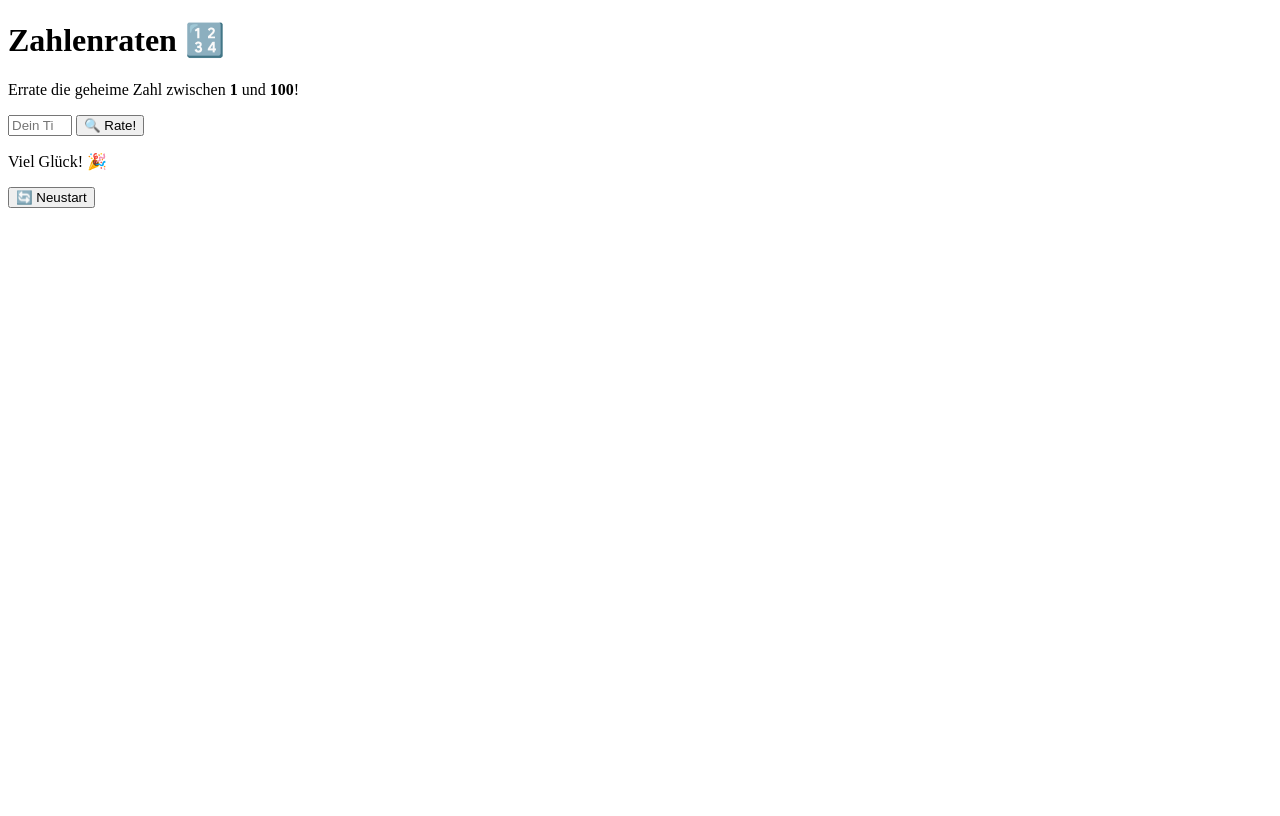
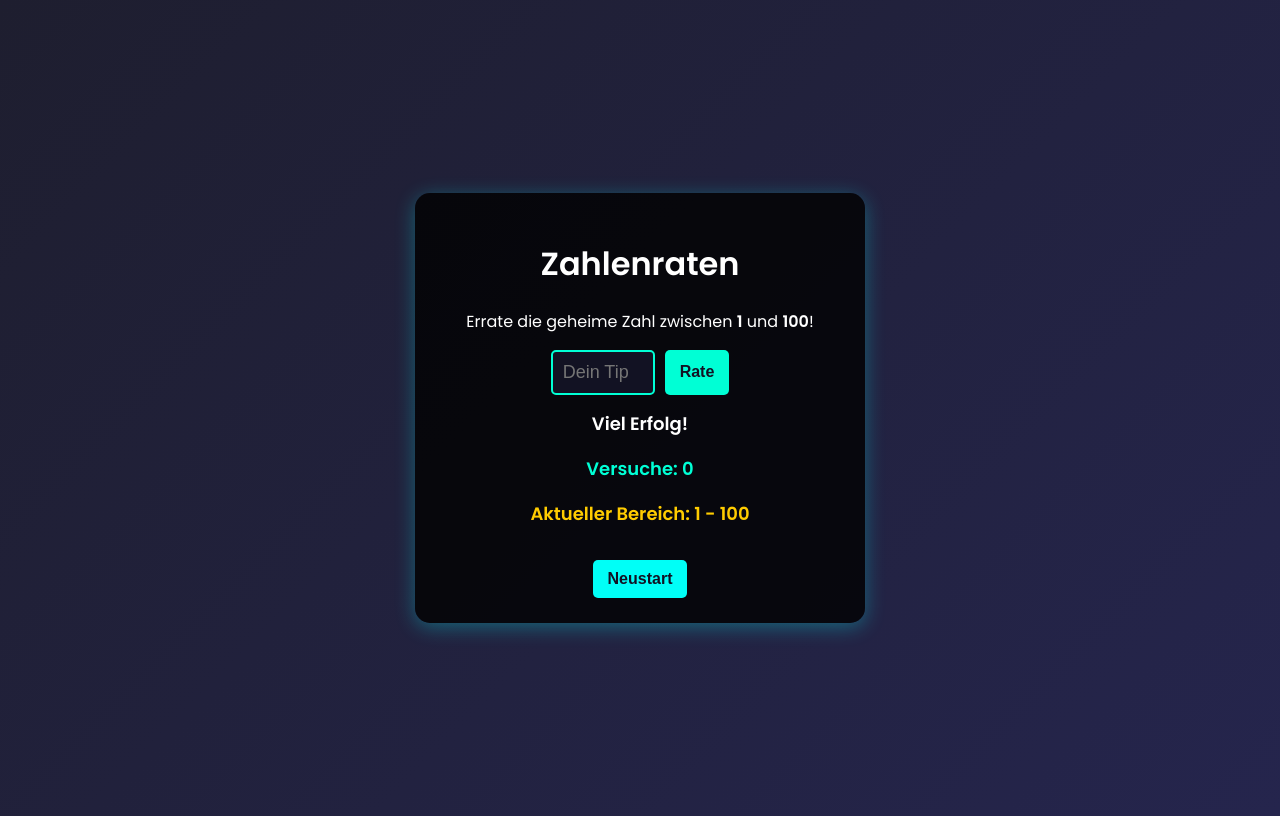
Before and after one commit to haslingerfabian/AzureZahlenraten, a plain HTML site: page index.html in a window 1280 px wide. Drawn offline with Linux system fonts and the light colour scheme.

Commit message:
Enhance "Zahlenraten" game with improved UI and functionality, including attempt tracking and dynamic range display

```diff
--- a/index.html
+++ b/index.html
@@ -4,20 +4,22 @@
     <meta charset="UTF-8">
     <meta name="viewport" content="width=device-width, initial-scale=1.0">
     <title>Zahlenraten - Spiel</title>
-    <link rel="stylesheet" href="styles.css">
+    <link rel="stylesheet" href="style.css">
     <link rel="preconnect" href="https://fonts.googleapis.com">
     <link href="https://fonts.googleapis.com/css2?family=Poppins:wght@300;400;600&display=swap" rel="stylesheet">
 </head>
 <body>
     <div class="container">
-        <h1>Zahlenraten 🔢</h1>
+        <h1>Zahlenraten</h1>
         <p>Errate die geheime Zahl zwischen <strong>1</strong> und <strong>100</strong>!</p>
         <div class="input-container">
             <input type="number" id="guessInput" min="1" max="100" placeholder="Dein Tipp">
-            <button onclick="checkGuess()">🔍 Rate!</button>
+            <button onclick="checkGuess()">Rate</button>
         </div>
-        <p id="message">Viel Glück! 🎉</p>
-        <button class="restart-btn" onclick="restartGame()">🔄 Neustart</button>
+        <p id="message">Viel Erfolg!</p>
+        <p id="attempts">Versuche: <span id="attemptCount">0</span></p>
+        <p id="range">Aktueller Bereich: <span id="rangeDisplay">1 - 100</span></p>
+        <button class="restart-btn" onclick="restartGame()">Neustart</button>
     </div>
     <script src="script.js"></script>
 </body>
--- a/script.js
+++ b/script.js
@@ -1,9 +1,13 @@
 let randomNumber = Math.floor(Math.random() * 100) + 1;
 let attempts = 0;
+let minRange = 1;
+let maxRange = 100;
 
 function checkGuess() {
     let userGuess = document.getElementById("guessInput").value;
     let message = document.getElementById("message");
+    let attemptCount = document.getElementById("attemptCount");
+    let rangeDisplay = document.getElementById("rangeDisplay");
 
     if (userGuess < 1 || userGuess > 100 || isNaN(userGuess)) {
         message.textContent = "Bitte gib eine Zahl zwischen 1 und 100 ein!";
@@ -12,16 +16,43 @@ function checkGuess() {
     }
 
     attempts++;
+    attemptCount.textContent = attempts;
     userGuess = Number(userGuess);
 
     if (userGuess === randomNumber) {
-        message.textContent = `Glückwunsch! Du hast die Zahl ${randomNumber} in ${attempts} Versuchen erraten! 🎉`;
+        message.textContent = `Glückwunsch! Du hast die Zahl ${randomNumber} in ${attempts} Versuchen erraten.`;
         message.style.color = "lightgreen";
+        disableInput();
     } else if (userGuess < randomNumber) {
         message.textContent = "Zu niedrig! Versuch es nochmal.";
         message.style.color = "orange";
+        minRange = Math.max(minRange, userGuess + 1);
     } else {
         message.textContent = "Zu hoch! Versuch es nochmal.";
         message.style.color = "red";
+        maxRange = Math.min(maxRange, userGuess - 1);
     }
+
+    rangeDisplay.textContent = `${minRange} - ${maxRange}`;
 }
+
+function restartGame() {
+    randomNumber = Math.floor(Math.random() * 100) + 1;
+    attempts = 0;
+    minRange = 1;
+    maxRange = 100;
+    document.getElementById("attemptCount").textContent = attempts;
+    document.getElementById("message").textContent = "Viel Erfolg!";
+    document.getElementById("message").style.color = "white";
+    document.getElementById("guessInput").value = "";
+    document.getElementById("rangeDisplay").textContent = "1 - 100";
+    enableInput();
+}
+
+function disableInput() {
+    document.getElementById("guessInput").disabled = true;
+}
+
+function enableInput() {
+    document.getElementById("guessInput").disabled = false;
+}
--- a/style.css
+++ b/style.css
@@ -1,7 +1,8 @@
+/* Allgemeine Stile */
 body {
-    font-family: Arial, sans-serif;
+    font-family: 'Poppins', sans-serif;
     text-align: center;
-    background: linear-gradient(135deg, #ff9a9e, #fad0c4);
+    background: linear-gradient(135deg, #1e1e2f, #25254d);
     color: white;
     height: 100vh;
     display: flex;
@@ -9,36 +10,112 @@ body {
     align-items: center;
 }
 
+/* Container */
 .container {
-    background: rgba(255, 255, 255, 0.2);
-    padding: 20px;
-    border-radius: 10px;
-    box-shadow: 0 4px 10px rgba(0, 0, 0, 0.2);
+    background: rgba(0, 0, 0, 0.8);
+    padding: 25px;
+    border-radius: 15px;
+    box-shadow: 0 4px 20px rgba(0, 255, 255, 0.3);
+    max-width: 400px;
+    width: 90%;
+    animation: fadeIn 1s ease-in-out;
 }
 
-input, button {
-    padding: 10px;
-    margin-top: 10px;
-    border: none;
-    border-radius: 5px;
+/* Eingabebereich */
+.input-container {
+    display: flex;
+    justify-content: center;
+    gap: 10px;
+    margin-top: 15px;
 }
 
 input {
     width: 80px;
+    padding: 10px;
+    border: 2px solid #00ffd5;
+    border-radius: 5px;
+    background: #121223;
+    color: #00ffd5;
     text-align: center;
+    font-size: 18px;
+    outline: none;
+    transition: 0.3s;
 }
 
+input:focus {
+    border-color: #ff00ff;
+    box-shadow: 0 0 10px #ff00ff;
+}
+
+/* Buttons */
 button {
-    background: #ff758c;
-    color: white;
+    padding: 10px 15px;
+    border: none;
+    border-radius: 5px;
     cursor: pointer;
+    font-size: 16px;
+    font-weight: bold;
+    transition: 0.3s;
 }
 
 button:hover {
-    background: #ff5252;
+    transform: scale(1.1);
 }
 
-#message {
-    margin-top: 10px;
+/* Rate-Button */
+button:nth-child(2) {
+    background: #00ffd5;
+    color: #121223;
+}
+
+button:nth-child(2):hover {
+    background: #00ccaa;
+}
+
+/* Neustart-Button (Neon-Cyan) */
+.restart-btn {
+    background: #00fff7;
+    color: #121223;
+    margin-top: 15px;
     font-weight: bold;
 }
+
+.restart-btn:hover {
+    background: #00d9d2;
+}
+
+/* Nachricht */
+#message {
+    margin-top: 15px;
+    font-weight: bold;
+    font-size: 18px;
+    transition: 0.3s;
+}
+
+/* Versuchsanzahl */
+#attempts {
+    font-size: 18px;
+    font-weight: bold;
+    margin-top: 10px;
+    color: #00ffd5;
+}
+
+/* Zahlenbereich */
+#range {
+    font-size: 18px;
+    font-weight: bold;
+    margin-top: 10px;
+    color: #ffcc00;
+}
+
+/* Animation */
+@keyframes fadeIn {
+    from {
+        opacity: 0;
+        transform: translateY(-20px);
+    }
+    to {
+        opacity: 1;
+        transform: translateY(0);
+    }
+}
```
